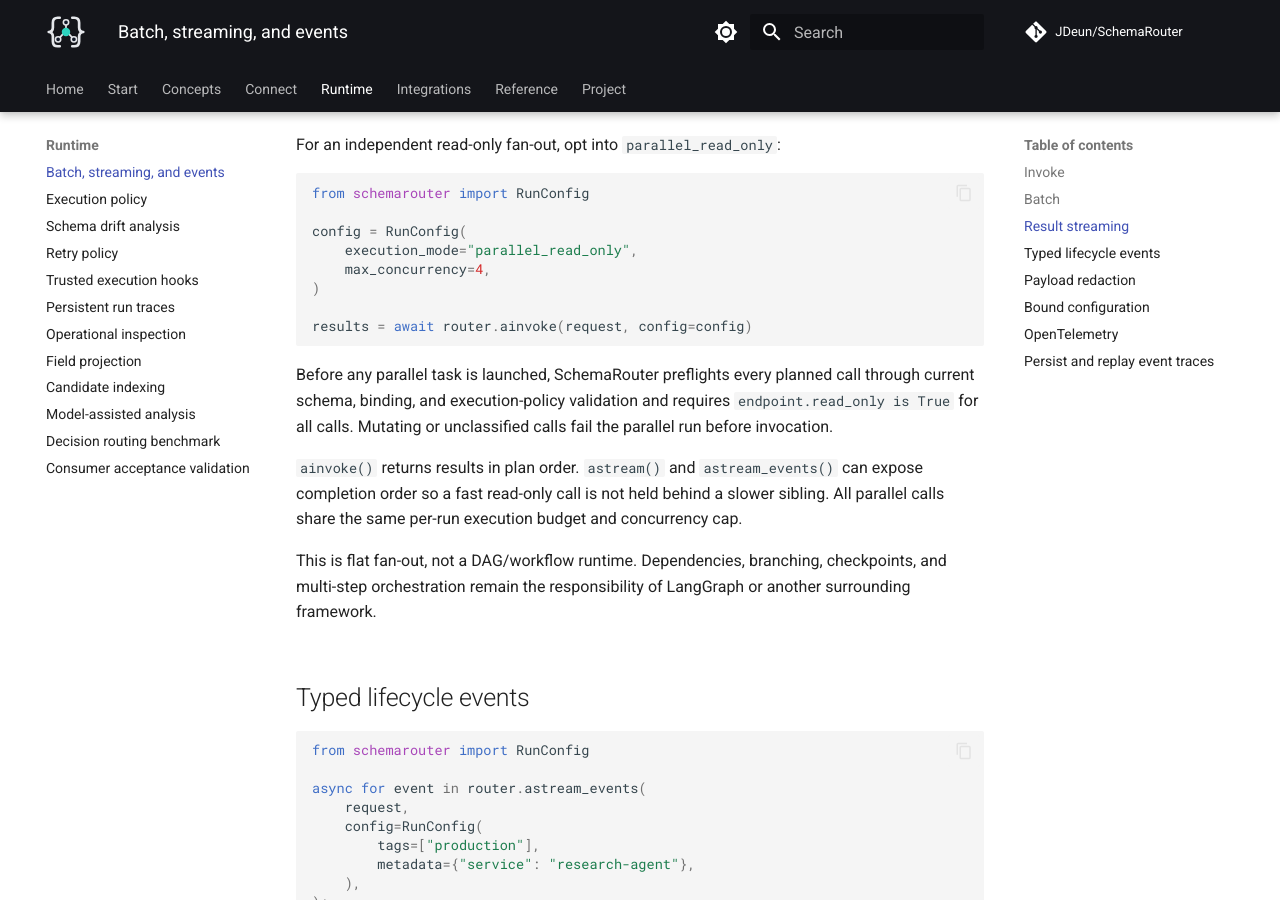
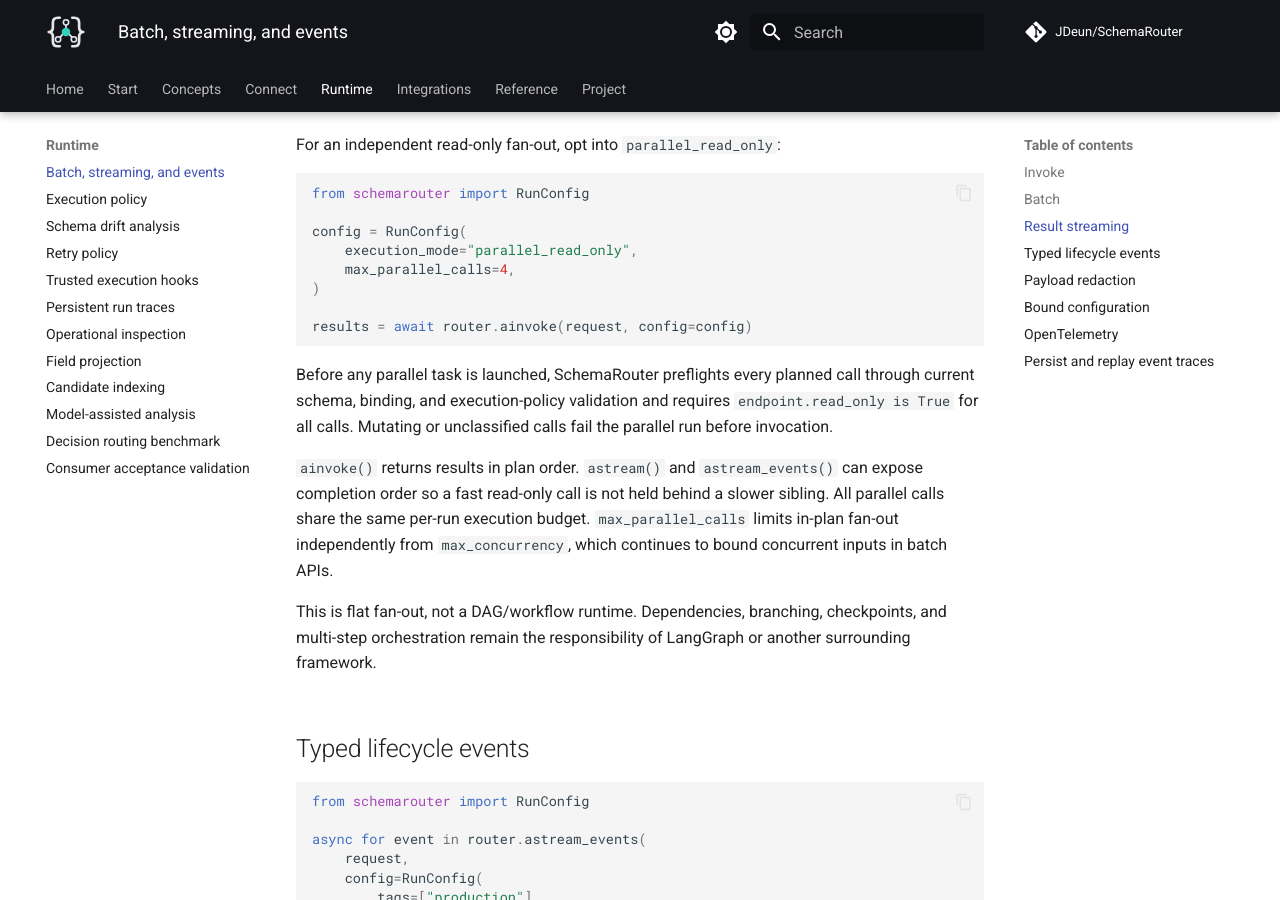
Before and after one commit to JDeun/SchemaRouter, an MkDocs documentation site: the page built from docs/guides/runtime.md, in a window 1280 px wide and 900 px high, scrolled down 989 px. Built offline with MkDocs 1.6.1 and Material for MkDocs 9.7.7, drawn with Linux system fonts in a browser that asks for light colours; comment, search, counter and statistics services are not loaded.

Commit message:
docs: separate batch and fan-out concurrency

```diff
--- a/docs/guides/runtime.md
+++ b/docs/guides/runtime.md
@@ -48,7 +48,7 @@ from schemarouter import RunConfig
 
 config = RunConfig(
     execution_mode="parallel_read_only",
-    max_concurrency=4,
+    max_parallel_calls=4,
 )
 
 results = await router.ainvoke(request, config=config)
@@ -59,8 +59,9 @@ schema, binding, and execution-policy validation and requires `endpoint.read_onl
 calls. Mutating or unclassified calls fail the parallel run before invocation.
 
 `ainvoke()` returns results in plan order. `astream()` and `astream_events()` can expose
-completion order so a fast read-only call is not held behind a slower sibling. All parallel calls
-share the same per-run execution budget and concurrency cap.
+completion order so a fast read-only call is not held behind a slower sibling. All parallel calls share the same per-run execution budget. `max_parallel_calls` limits
+in-plan fan-out independently from `max_concurrency`, which continues to bound concurrent
+inputs in batch APIs.
 
 This is flat fan-out, not a DAG/workflow runtime. Dependencies, branching, checkpoints, and
 multi-step orchestration remain the responsibility of LangGraph or another surrounding framework.
```
